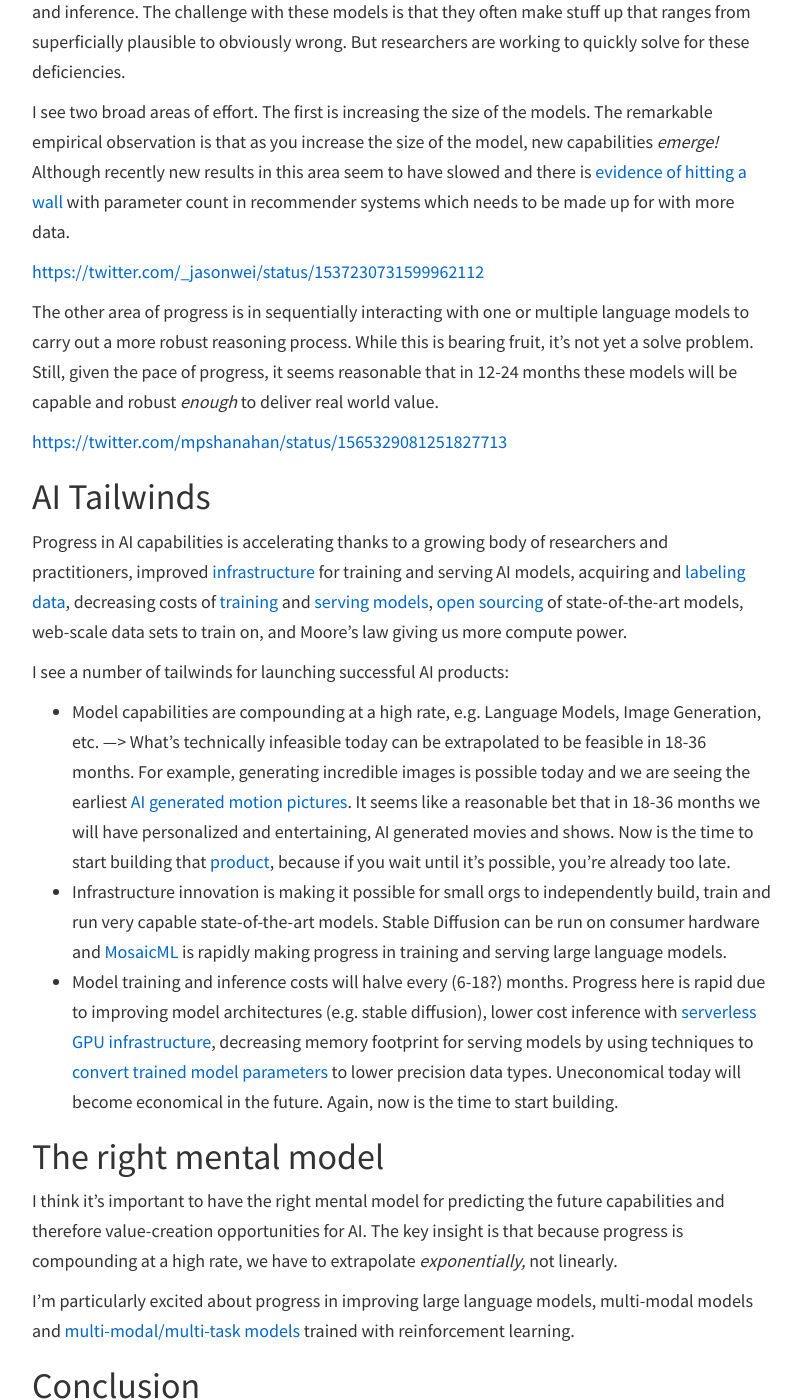
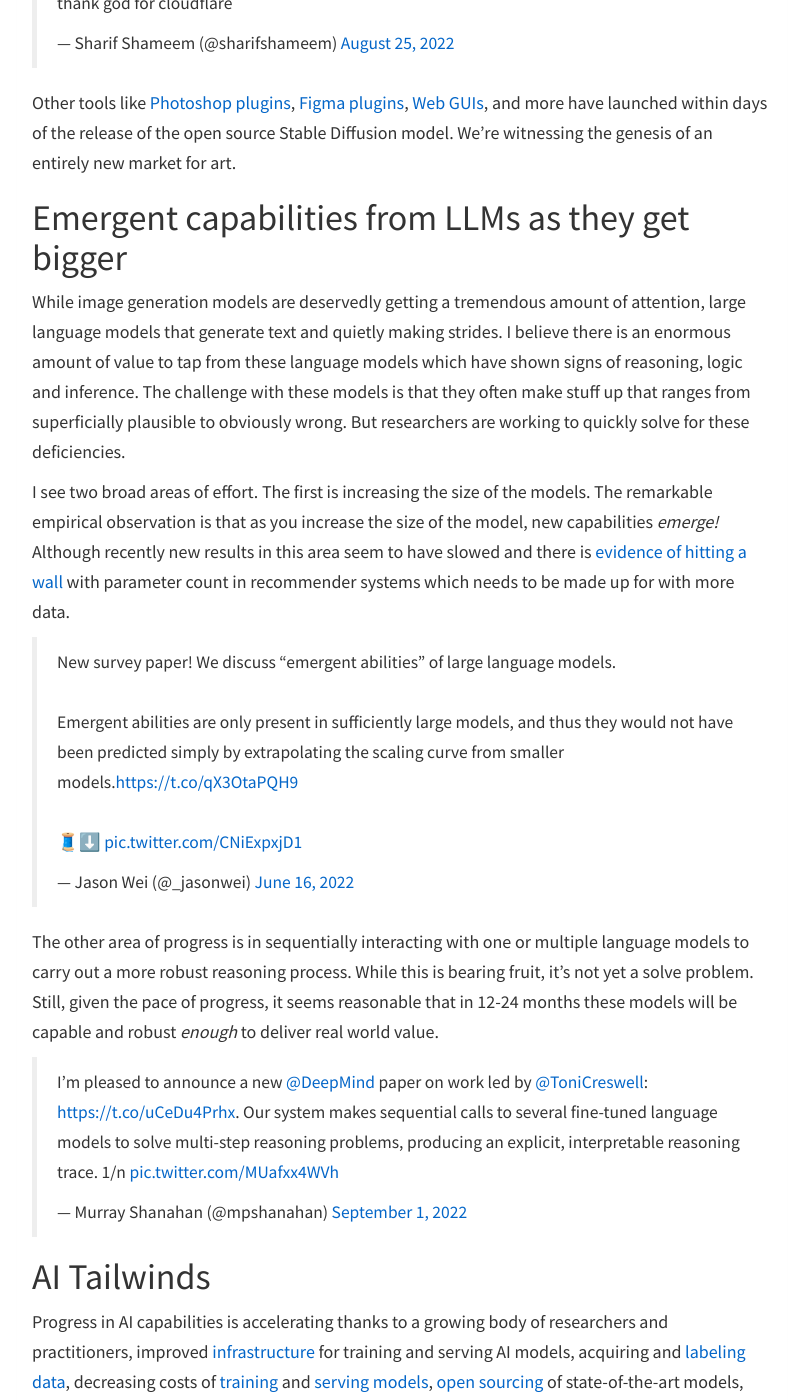
Before and after one commit to blennon/blennon.github.io, a Jekyll site: the page built from _posts/2022-09-01-the-ai-cambrian-explosion.md, in a window 1280 px wide and 1400 px high, scrolled down 1597 px. Shown: the whole window, without its empty margins (238-1039 px from the left). Built offline with Jekyll 4.4.1, drawn with Linux system fonts in a browser that asks for light colours; nearby versions of some CDN libraries; comment, search, counter and statistics services are not loaded; some of the changed text lies outside the part shown.

Commit message:
update twitter embed

```diff
--- a/_posts/2022-09-01-the-ai-cambrian-explosion.md
+++ b/_posts/2022-09-01-the-ai-cambrian-explosion.md
@@ -19,7 +19,7 @@
 
 In 2012 [AlexNet](https://en.wikipedia.org/wiki/AlexNet), one of the first “deep” neural networks for object recognition made a huge leap forward in performance that caught the machine learning community’s attention. That was a shot across the bow that began an enormous shift of focus to deep learning and ignited new interest in neural networks.
 
-[https://twitter.com/jackclarkSF/status/1542723429580689408](https://twitter.com/jackclarkSF/status/1542723429580689408)
+<blockquote class="twitter-tweet tw-align-center"><p lang="en" dir="ltr">Things are getting... Extremely weird. Think about what this graph may look like in spring 2023 (was published April 2021). From the excellent Dynabench paper <a href="https://t.co/v3TkBgSATM">https://t.co/v3TkBgSATM</a> <a href="https://t.co/gApjigp21W">pic.twitter.com/gApjigp21W</a></p>&mdash; Jack Clark (@jackclarkSF) <a href="https://twitter.com/jackclarkSF/status/1542723429580689408?ref_src=twsrc%5Etfw">July 1, 2022</a></blockquote> <script async src="https://platform.twitter.com/widgets.js" charset="utf-8"></script>
 
 In 2017, the Transformer architecture was introduced and changed the game for natural language processing. To me, that paper is the inflection point where progress accelerated. Since then we’ve seen variations of the transformer for vision, audio, tabular and multi-modal data and massive increases in model sizes. This innovations have pushed the state-of-the-art so quickly that the community is for the first time struggling to come up with benchmark challenges fast enough!
 
@@ -31,7 +31,7 @@
 
 Lexica is a search engine for (prompt, image) pairs that overnight reached 55,000 searches.
 
-[https://twitter.com/sharifshameem/status/1562872737495785472](https://twitter.com/sharifshameem/status/1562872737495785472)
+<blockquote class="twitter-tweet tw-align-center"><p lang="en" dir="ltr">Some Lexica stats 24 hours post-launch:<br><br>- 51,000 search queries<br>- 7.5 million images served<br>- 2.2 TB in bandwidth <br><br>thank god for cloudflare</p>&mdash; Sharif Shameem (@sharifshameem) <a href="https://twitter.com/sharifshameem/status/1562872737495785472?ref_src=twsrc%5Etfw">August 25, 2022</a></blockquote> <script async src="https://platform.twitter.com/widgets.js" charset="utf-8"></script>
 
 Other tools like [Photoshop plugins](https://twitter.com/wbuchw/status/1563162131024920576), [Figma plugins](https://twitter.com/RemitNotPaucity/status/1562319004563173376), [Web GUIs](https://twitter.com/altryne/status/1563452692399214594), and more have launched within days of the release of the open source Stable Diffusion model. We’re witnessing the genesis of an entirely new market for art.
 
@@ -41,11 +41,11 @@
 
 I see two broad areas of effort. The first is increasing the size of the models. The remarkable empirical observation is that as you increase the size of the model, new capabilities *emerge!* Although recently new results in this area seem to have slowed and there is [evidence of hitting a wall](https://twitter.com/davisblalock/status/1563455844670246912) with parameter count in recommender systems which needs to be made up for with more data.
 
-[https://twitter.com/_jasonwei/status/1537230731599962112](https://twitter.com/_jasonwei/status/1537230731599962112)
+<blockquote class="twitter-tweet tw-align-center"><p lang="en" dir="ltr">New survey paper! We discuss “emergent abilities” of large language models.<br><br>Emergent abilities are only present in sufficiently large models, and thus they would not have been predicted simply by extrapolating the scaling curve from smaller models.<a href="https://t.co/qX3OtaPQH9">https://t.co/qX3OtaPQH9</a><br><br>🧵⬇️ <a href="https://t.co/CNiExpxjD1">pic.twitter.com/CNiExpxjD1</a></p>&mdash; Jason Wei (@_jasonwei) <a href="https://twitter.com/_jasonwei/status/1537230731599962112?ref_src=twsrc%5Etfw">June 16, 2022</a></blockquote> <script async src="https://platform.twitter.com/widgets.js" charset="utf-8"></script>
 
 The other area of progress is in sequentially interacting with one or multiple language models to carry out a more robust reasoning process. While this is bearing fruit, it’s not yet a solve problem. Still, given the pace of progress, it seems reasonable that in 12-24 months these models will be capable and robust *enough* to deliver real world value.
 
-[https://twitter.com/mpshanahan/status/1565329081251827713](https://twitter.com/mpshanahan/status/1565329081251827713)
+<blockquote class="twitter-tweet tw-align-center"><p lang="en" dir="ltr">I’m pleased to announce a new <a href="https://twitter.com/DeepMind?ref_src=twsrc%5Etfw">@DeepMind</a> paper on work led by <a href="https://twitter.com/ToniCreswell?ref_src=twsrc%5Etfw">@ToniCreswell</a>: <a href="https://t.co/uCeDu4Prhx">https://t.co/uCeDu4Prhx</a>. Our system makes sequential calls to several fine-tuned language models to solve multi-step reasoning problems, producing an explicit, interpretable reasoning trace. 1/n <a href="https://t.co/MUafxx4WVh">pic.twitter.com/MUafxx4WVh</a></p>&mdash; Murray Shanahan (@mpshanahan) <a href="https://twitter.com/mpshanahan/status/1565329081251827713?ref_src=twsrc%5Etfw">September 1, 2022</a></blockquote> <script async src="https://platform.twitter.com/widgets.js" charset="utf-8"></script>
 
 # AI Tailwinds
 
```
